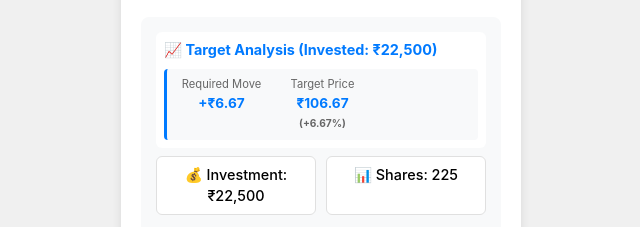
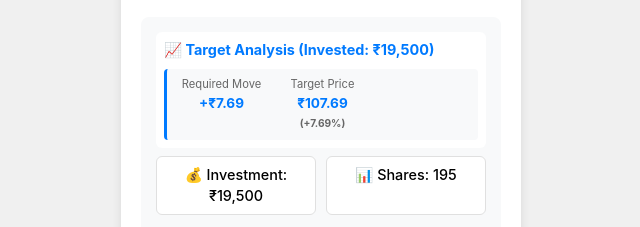
Before and after one commit to anewapp/calc_page, a plain HTML site: page stock_calculator_mobile.html in a window 1280 px wide. Shown: the part 235-462 px from the top of the page, 319-959 px from the left. Drawn offline with Linux system fonts and the light colour scheme.

Commit message:
Update lot size multiplier in stock calculator
Changed the lot size multiplier from 75 to 65 in the calculation logic to reflect updated lot size requirements.

```diff
--- a/stock_calculator_mobile.html
+++ b/stock_calculator_mobile.html
@@ -339,7 +339,7 @@ function calc() {
         return;
     }
 
-    const shares = type === 'lots' ? qty * 75 : qty;
+    const shares = type === 'lots' ? qty * 65 : qty;
     const investment = price * shares;
 
     document.getElementById('totalInvest').textContent =
```
